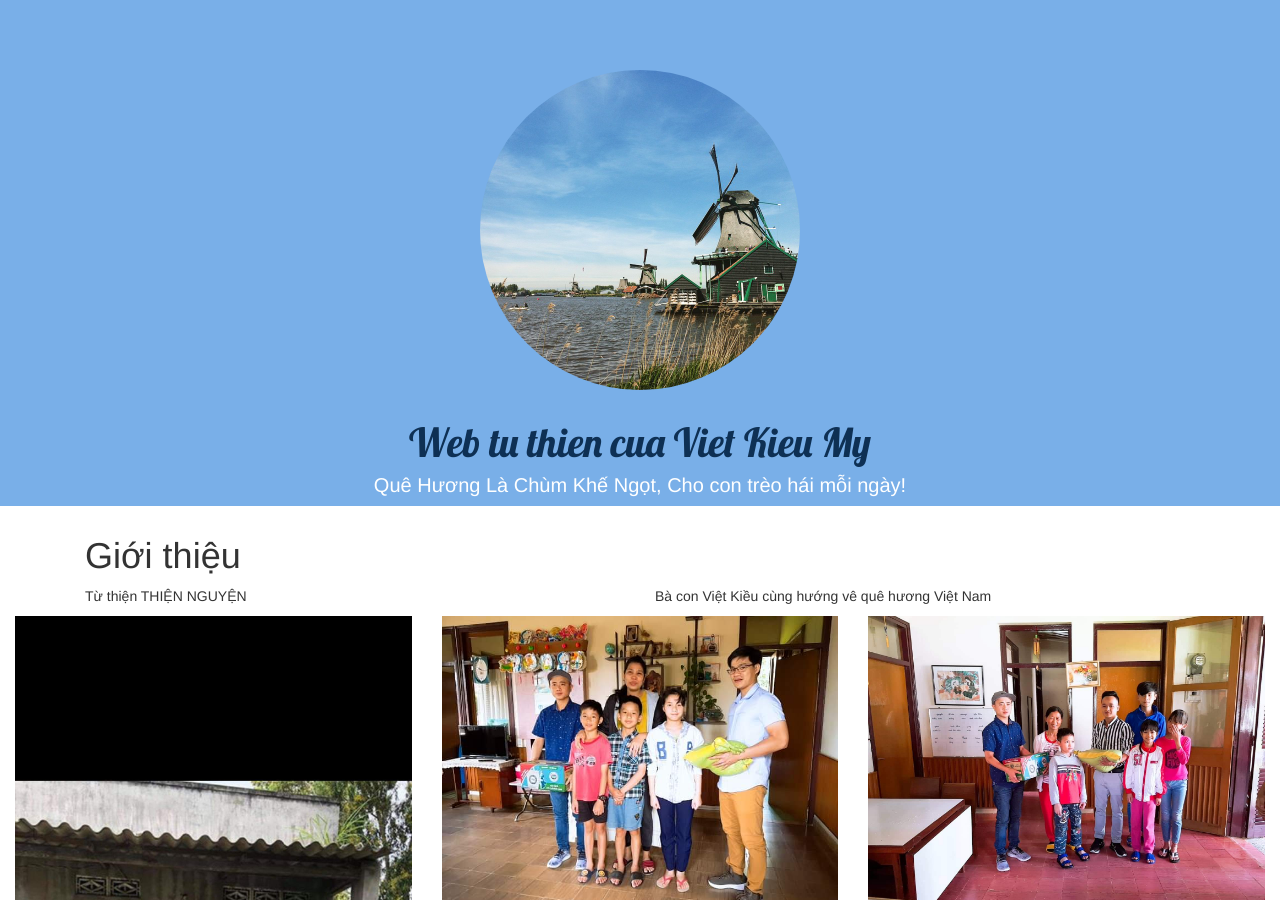
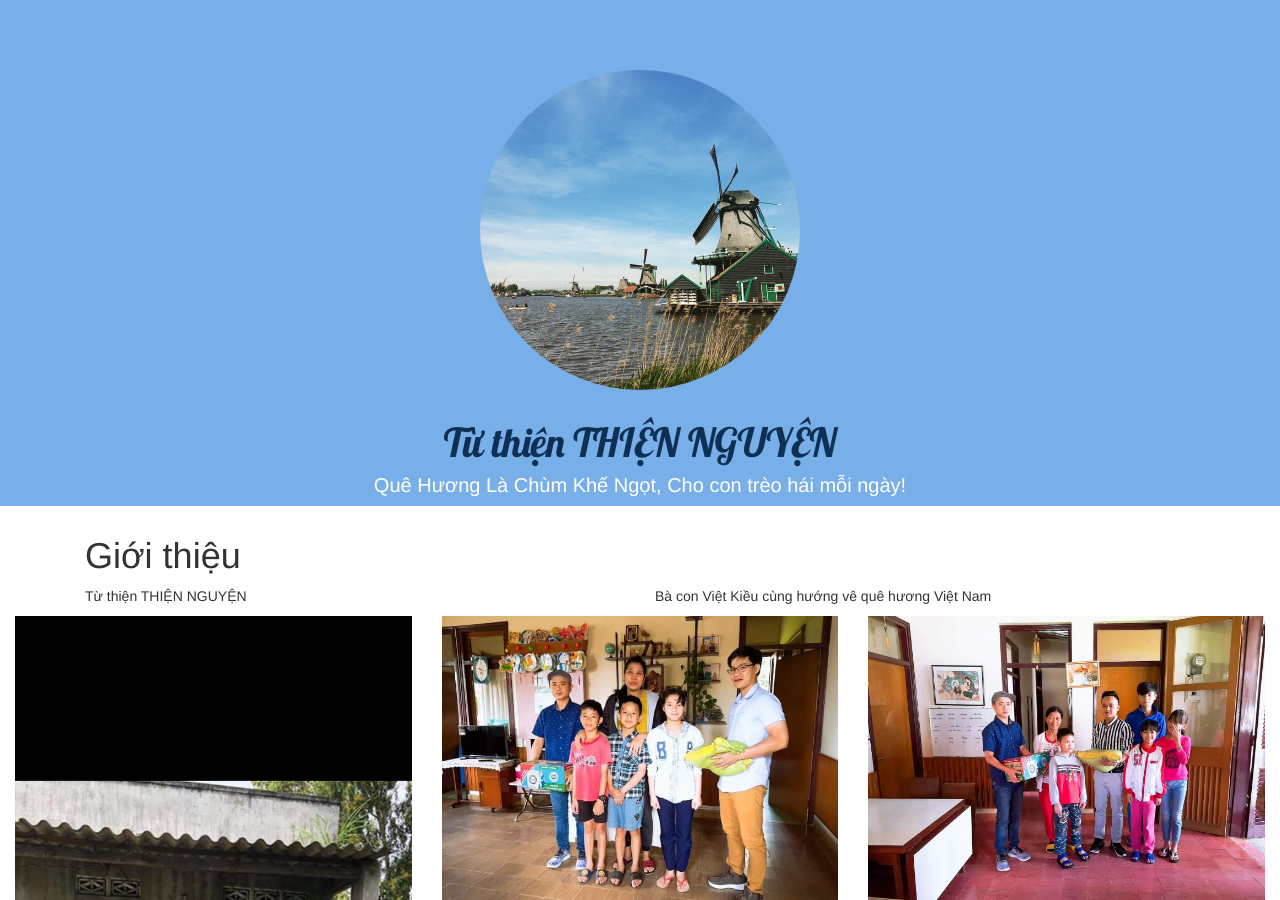
Before and after one commit to legiahaobinhchau/legiahaobinhchau.github.io, a Jekyll site: the page built from index.html, in a window 1280 px wide and 900 px high. Built offline with Jekyll 4.4.1, drawn with Linux system fonts in a browser that asks for light colours; nearby versions of some CDN libraries.

Commit message:
Update _config.yml

```diff
--- a/_config.yml
+++ b/_config.yml
@@ -2,7 +2,7 @@
 # in the templates available like {{ site.myvariable }}.
 title: Từ thiện THIỆN NGUYỆN
 email: your-email@domain.com
-brand: Web tu thien cua Viet Kieu My
+brand: Từ thiện THIỆN NGUYỆN
 headline: Quê Hương Là Chùm Khế Ngọt, Cho con trèo hái mỗi ngày!
 description: > # this means to ignore newlines until "baseurl:"
   New Site
```
